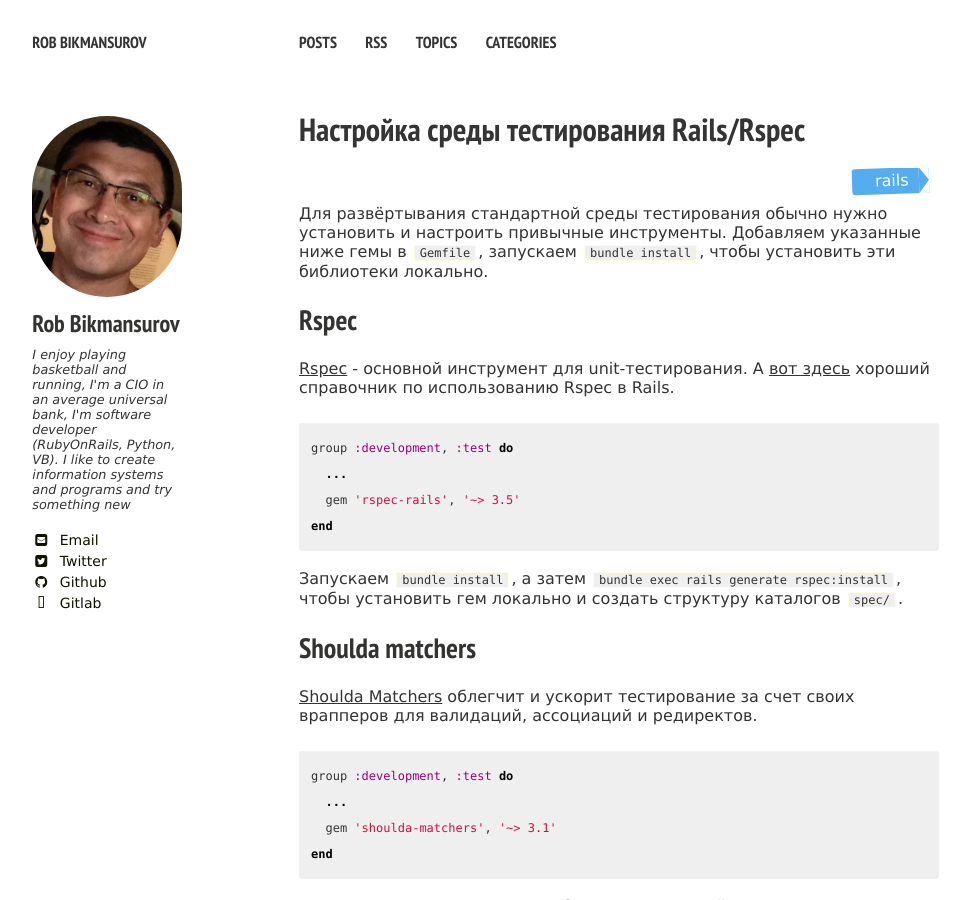
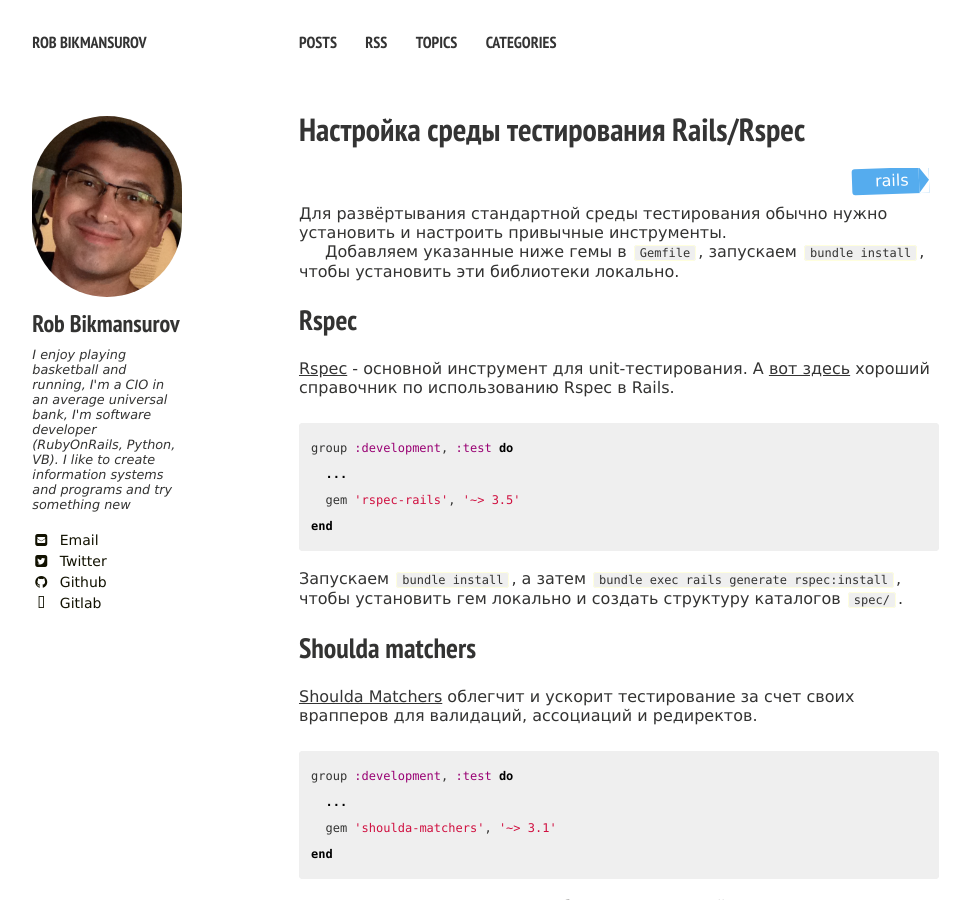
Before and after one commit to RobBikmansurov/robbikmansurov.github.io, a Jekyll site: the page built from _posts/2018-06-01-rails-rspec-setup.md, in a window 1280 px wide and 900 px high. Shown: the whole window, without its empty margins (21-991 px from the left). Built offline with Jekyll 4.4.1, drawn with Linux system fonts in a browser that asks for light colours; part of the change alters nothing that is shown; some of the changed text lies outside the part shown.

````diff
--- a/_posts/2018-06-01-rails-rspec-setup.md
+++ b/_posts/2018-06-01-rails-rspec-setup.md
@@ -6,7 +6,9 @@ tags:   rails rspec
 categories: rails
 ---
 
-Для развёртывания стандартной среды тестирования обычно нужно установить и настроить привычные инструменты. Добавляем указанные ниже гемы в `Gemfile`, запускаем `bundle install`, чтобы установить эти библиотеки локально.
+Для развёртывания стандартной среды тестирования обычно нужно установить и настроить привычные инструменты.
+
+Добавляем указанные ниже гемы в `Gemfile`, запускаем `bundle install`, чтобы установить эти библиотеки локально.
 
 ## Rspec
 
@@ -105,3 +107,5 @@ end
 ```
 
 `bundle exec rails generate cucumber:install` создаст структуру `spec/features/`
+
+На этом процесс подготовки можно считать законченным и можем переходить к написанию тестов.
````
